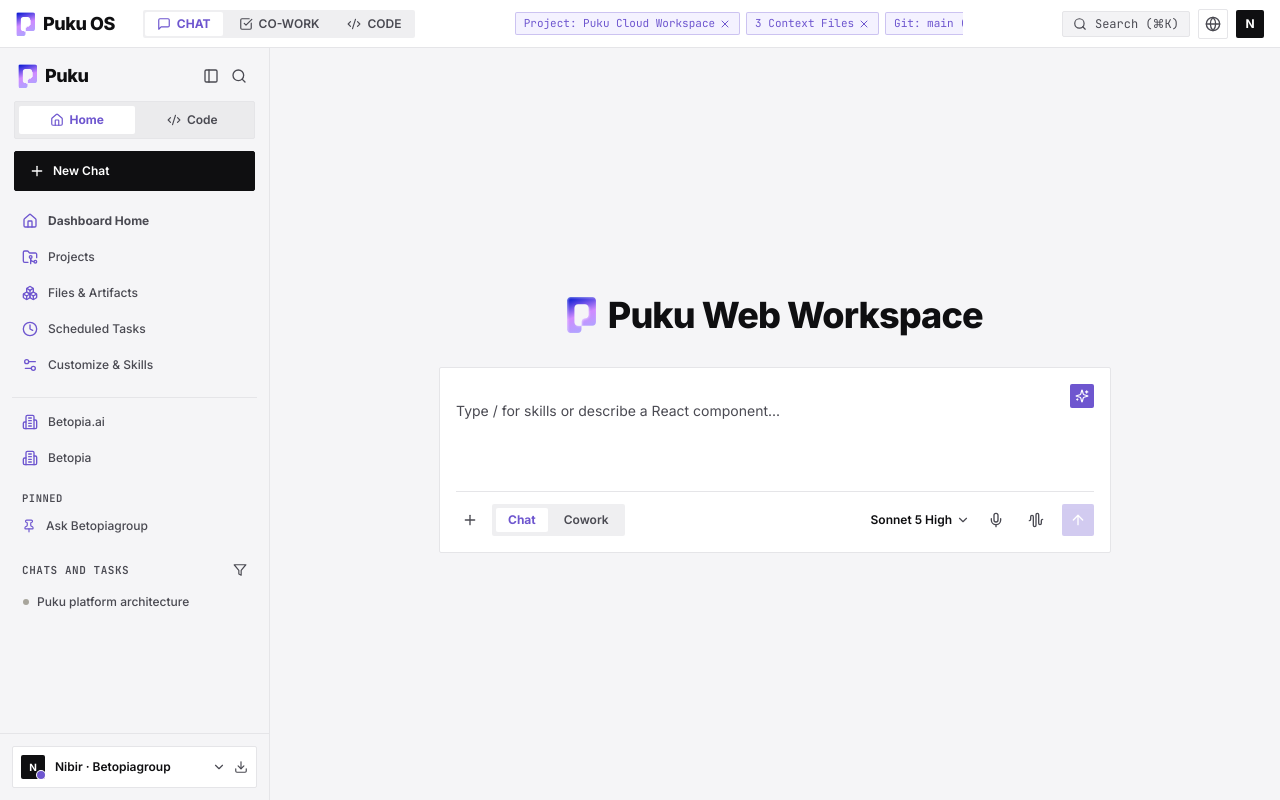
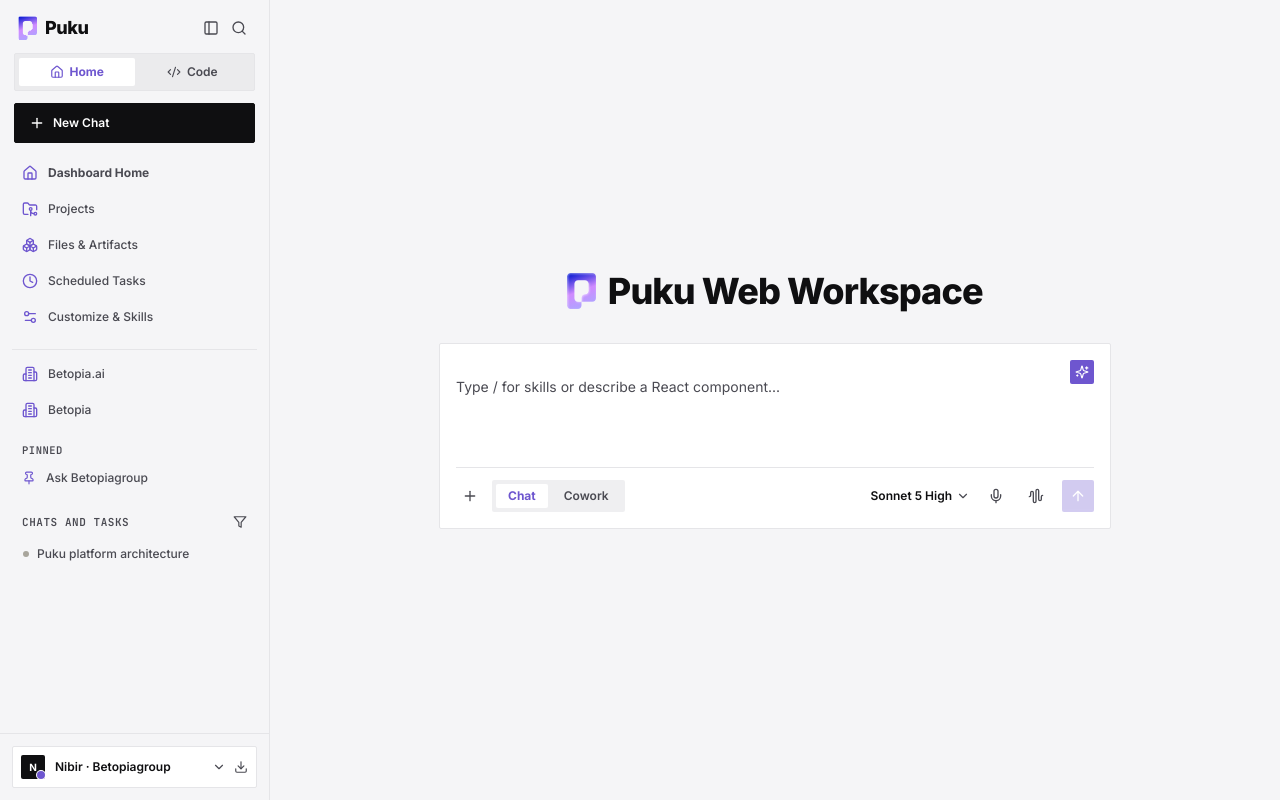
Before and after one commit to nibir404/puku-landing, a React (Vite) app: page /chat in a window 1280 px wide. Built offline with nearby package versions, Linux system fonts and the light colour scheme.

Commit message:
Remove top header bar clutter and restore clean 1:1 Claude light mode Web Chat UI at /chat

```diff
--- a/src/pages/Chat.tsx
+++ b/src/pages/Chat.tsx
@@ -1,99 +1,40 @@
 import { useState, useEffect } from 'react';
-import { useLocation, Link } from 'react-router-dom';
+import { useLocation } from 'react-router-dom';
 import { SEO } from '@/components/layout/SEO';
-import {
-  MessageSquare,
-  CheckSquare,
-  Code2,
-  Home,
-  FolderGit2,
-  FileText,
-  Clock,
-  Settings2,
-  Globe,
-  Search,
-  PanelLeft,
-  Bell,
-  X,
-  ChevronDown,
-  Sparkles,
-  Plus,
-} from 'lucide-react';
-import { cn } from '@/lib/utils';
-import {
-  Thread,
-  CoWorkTask,
-  CodeSession,
-  ProjectItem,
-  ScheduledTask,
-  SharedContextChip,
-  ModelId,
-  WorkspaceMode,
-  WorkspaceModule,
-  INITIAL_CONTEXT_CHIPS,
-  INITIAL_PROJECTS,
-  INITIAL_COWORK_TASKS,
-  INITIAL_CODE_SESSIONS,
-  INITIAL_SCHEDULED,
-  loadStoredThreads,
-  saveStoredThreads,
-  generateAssistantResponse,
-  Artifact,
-} from '@/lib/chatStore';
-
 import { ChatSidebar } from '@/components/chat/ChatSidebar';
 import { ChatWelcome } from '@/components/chat/ChatWelcome';
 import { ChatMessageFeed } from '@/components/chat/ChatMessageFeed';
 import { ArtifactsPanel } from '@/components/chat/ArtifactsPanel';
-
-import { HomeWorkspace } from '@/components/home/HomeWorkspace';
-import { CoWorkWorkspace } from '@/components/cowork/CoWorkWorkspace';
-import { CodeWorkspace } from '@/components/code/CodeWorkspace';
-import { ProjectsWorkspace } from '@/components/projects/ProjectsWorkspace';
-import { FilesWorkspace } from '@/components/files/FilesWorkspace';
-import { ScheduledWorkspace } from '@/components/scheduled/ScheduledWorkspace';
-import { BrowserSidePanel } from '@/components/browser/BrowserSidePanel';
-import { GlobalSearchModal } from '@/components/search/GlobalSearchModal';
+import {
+  Thread,
+  Message,
+  Artifact,
+  ModelId,
+  loadStoredThreads,
+  saveStoredThreads,
+  generateAssistantResponse,
+} from '@/lib/chatStore';
 
 export default function Chat() {
   const location = useLocation();
-
-  // State Management
-  const [activeModule, setActiveModule] = useState<WorkspaceModule>('chat');
-  const [activeMode, setActiveMode] = useState<WorkspaceMode>('chat');
   const [threads, setThreads] = useState<Thread[]>(() => loadStoredThreads());
   const [activeThreadId, setActiveThreadId] = useState<string | null>(null);
   const [activeModelId, setActiveModelId] = useState<ModelId>('sonnet-5-high');
   const [activeArtifact, setActiveArtifact] = useState<Artifact | null>(null);
-
-  const [coworkTasks, setCoworkTasks] = useState<CoWorkTask[]>(INITIAL_COWORK_TASKS);
-  const [activeTaskId, setActiveTaskId] = useState<string | null>('task-1');
-
-  const [codeSessions, setCodeSessions] = useState<CodeSession[]>(INITIAL_CODE_SESSIONS);
-  const [activeCodeSessionId, setActiveCodeSessionId] = useState<string | null>('code-1');
-
-  const [projects] = useState<ProjectItem[]>(INITIAL_PROJECTS);
-  const [scheduledTasks] = useState<ScheduledTask[]>(INITIAL_SCHEDULED);
-  const [contextChips, setContextChips] = useState<SharedContextChip[]>(INITIAL_CONTEXT_CHIPS);
-
   const [isSidebarOpen, setIsSidebarOpen] = useState(false);
   const [isRightDrawerOpen, setIsRightDrawerOpen] = useState(false);
-  const [isBrowserPanelOpen, setIsBrowserPanelOpen] = useState(false);
-  const [isSearchOpen, setIsSearchOpen] = useState(false);
   const [isGenerating, setIsGenerating] = useState(false);
 
-  // Save threads to local storage
+  // Save to local storage whenever threads change
   useEffect(() => {
     saveStoredThreads(threads);
   }, [threads]);
 
-  // Handle location.state initialPrompt from landing page
+  // Check if an initial prompt was passed from landing page
   useEffect(() => {
     const state = location.state as { initialPrompt?: string; modelId?: ModelId } | null;
     if (state?.initialPrompt) {
       if (state.modelId) setActiveModelId(state.modelId);
-      setActiveModule('chat');
-      setActiveMode('chat');
       handleSendMessage(state.initialPrompt, 'Chat');
       window.history.replaceState({}, document.title);
     }
@@ -104,16 +45,31 @@
   const handleNewChat = () => {
     setActiveThreadId(null);
     setActiveArtifact(null);
-    setActiveModule('chat');
-    setActiveMode('chat');
+  };
+
+  const handleSelectThread = (threadId: string) => {
+    setActiveThreadId(threadId);
+    const selected = threads.find((t) => t.id === threadId);
+    if (selected && selected.messages.some((m) => m.artifact)) {
+      const art = selected.messages.find((m) => m.artifact)?.artifact;
+      if (art) setActiveArtifact(art);
+    }
+  };
+
+  const handleDeleteThread = (threadId: string) => {
+    setThreads((prev) => prev.filter((t) => t.id !== threadId));
+    if (activeThreadId === threadId) {
+      setActiveThreadId(null);
+      setActiveArtifact(null);
+    }
   };
 
   const handleSendMessage = (userText: string, mode: 'Chat' | 'Cowork' = 'Chat') => {
     if (!userText.trim()) return;
 
-    const userMessage = {
+    const userMessage: Message = {
       id: `msg-${Date.now()}`,
-      role: 'user' as const,
+      role: 'user',
       content: userText,
       timestamp: new Date().toLocaleTimeString([], { hour: '2-digit', minute: '2-digit' }),
     };
@@ -149,9 +105,9 @@
 
     setTimeout(() => {
       const assistantData = generateAssistantResponse(userText, activeModelId);
-      const assistantMessage = {
+      const assistantMessage: Message = {
         id: `msg-${Date.now() + 1}`,
-        role: 'assistant' as const,
+        role: 'assistant',
         content: assistantData.content,
         timestamp: new Date().toLocaleTimeString([], { hour: '2-digit', minute: '2-digit' }),
         modelUsed: activeModelId,
@@ -176,195 +132,39 @@
     }, 800);
   };
 
-  const removeContextChip = (id: string) => {
-    setContextChips((prev) => prev.filter((c) => c.id !== id));
-  };
-
   return (
     <>
-      <SEO title="Puku Agentic Work OS" description="Unified AI-native browser/desktop workspace combining Chat, Co-work, and Code." />
+      <SEO title="Puku Web Chat Workspace" description="Interactive AI engineering web workspace matching Claude Light Mode UI." />
 
-      {/* Global Search Modal */}
-      <GlobalSearchModal
-        isOpen={isSearchOpen}
-        onClose={() => setIsSearchOpen(false)}
-        threads={threads}
-        tasks={coworkTasks}
-        codeSessions={codeSessions}
-        projects={projects}
-        onSelectThread={(id) => {
-          setActiveThreadId(id);
-          setActiveModule('chat');
-        }}
-        onSelectTask={(id) => {
-          setActiveTaskId(id);
-          setActiveModule('cowork');
-        }}
-        onSelectCodeSession={(id) => {
-          setActiveCodeSessionId(id);
-          setActiveModule('code');
-        }}
-        onSelectProject={() => setActiveModule('projects')}
-      />
-
-      <div className="h-screen w-screen overflow-hidden flex flex-col bg-[#f5f5f7] font-sans text-[#0F0F11] select-none">
-        {/* GLOBAL APPLICATION HEADER BAR */}
-        <header className="h-12 px-4 bg-white border-b border-[#E5E5E8] flex items-center justify-between shrink-0 select-none z-30">
-          {/* Left: Brand Logo & Navigation Toggle */}
-          <div className="flex items-center gap-3">
-            <button
-              onClick={() => setIsSidebarOpen(!isSidebarOpen)}
-              className="lg:hidden p-1.5 text-[#0F0F11] hover:bg-[#F3F3F5] rounded-[2px]"
-            >
-              <PanelLeft className="h-4 w-4" />
-            </button>
-
-            <Link to="/" className="flex items-center gap-2" aria-label="Puku Home">
-              <img src="/puku-mark.svg" alt="Puku Logo" className="h-6 w-auto object-contain" />
-              <span className="text-[18px] font-extrabold tracking-tight text-[#0F0F11] font-puku font-brand">
-                Puku OS
-              </span>
-            </Link>
-
-            {/* Mode Selector Tabs: [ CHAT | CO-WORK | CODE ] */}
-            <div className="hidden sm:flex items-center gap-1 p-0.5 bg-[#E5E5E8]/60 rounded-[2px] ml-4 text-xs font-semibold">
-              <button
-                onClick={() => {
-                  setActiveModule('chat');
-                  setActiveMode('chat');
-                }}
-                className={cn(
-                  'px-3 py-1 rounded-[2px] flex items-center gap-1.5 transition-all',
-                  activeModule === 'chat' ? 'bg-white text-[#6E56CF] font-bold shadow-none' : 'text-[#4A4A52] hover:text-[#0F0F11]'
-                )}
-              >
-                <MessageSquare className="h-3.5 w-3.5" />
-                <span>CHAT</span>
-              </button>
-
-              <button
-                onClick={() => {
-                  setActiveModule('cowork');
-                  setActiveMode('cowork');
-                }}
-                className={cn(
-                  'px-3 py-1 rounded-[2px] flex items-center gap-1.5 transition-all',
-                  activeModule === 'cowork' ? 'bg-white text-[#6E56CF] font-bold shadow-none' : 'text-[#4A4A52] hover:text-[#0F0F11]'
-                )}
-              >
-                <CheckSquare className="h-3.5 w-3.5" />
-                <span>CO-WORK</span>
-              </button>
-
-              <button
-                onClick={() => {
-                  setActiveModule('code');
-                  setActiveMode('code');
-                }}
-                className={cn(
-                  'px-3 py-1 rounded-[2px] flex items-center gap-1.5 transition-all',
-                  activeModule === 'code' ? 'bg-white text-[#6E56CF] font-bold shadow-none' : 'text-[#4A4A52] hover:text-[#0F0F11]'
-                )}
-              >
-                <Code2 className="h-3.5 w-3.5" />
-                <span>CODE</span>
-              </button>
-            </div>
-          </div>
-
-          {/* Center: Shared Context Chips */}
-          <div className="hidden md:flex items-center gap-1.5 overflow-x-auto no-scrollbar max-w-md text-[11px] font-mono">
-            {contextChips.map((chip) => (
-              <div
-                key={chip.id}
-                className="px-2 py-0.5 bg-[#F4F2FF] border border-[#6E56CF]/30 text-[#6E56CF] rounded-[2px] flex items-center gap-1 shrink-0"
-              >
-                <span>{chip.label}</span>
-                <button onClick={() => removeContextChip(chip.id)} className="hover:text-red-600">
-                  <X className="h-3 w-3" />
-                </button>
-              </div>
-            ))}
-          </div>
-
-          {/* Right: Search ⌘K, Browser Side Panel, Notifications, User */}
-          <div className="flex items-center gap-2">
-            <button
-              onClick={() => setIsSearchOpen(true)}
-              className="px-2.5 py-1 bg-[#F3F3F5] hover:bg-[#E5E5E8] text-[#4A4A52] hover:text-[#0F0F11] border border-[#E5E5E8] rounded-[2px] text-xs font-mono flex items-center gap-2"
-            >
-              <Search className="h-3.5 w-3.5" />
-              <span className="hidden sm:inline">Search (⌘K)</span>
-            </button>
-
-            <button
-              onClick={() => setIsBrowserPanelOpen(!isBrowserPanelOpen)}
-              title="Toggle Browser Agent Panel"
-              className={cn(
-                'p-1.5 rounded-[2px] border transition-colors',
-                isBrowserPanelOpen
-                  ? 'bg-[#F4F2FF] border-[#6E56CF]/40 text-[#6E56CF]'
-                  : 'bg-white border-[#E5E5E8] text-[#4A4A52] hover:text-[#0F0F11]'
-              )}
-            >
-              <Globe className="h-4 w-4" />
-            </button>
-
-            <div className="h-7 w-7 rounded-[2px] bg-[#0F0F11] text-white font-bold text-xs flex items-center justify-center">
-              N
-            </div>
-          </div>
-        </header>
-
-        {/* MAIN BODY AREA WITH PERSISTENT SIDEBAR */}
-        <div className="flex-1 flex min-h-0 overflow-hidden relative">
-          {/* PERSISTENT SIDEBAR MODULE NAVIGATION */}
+      <div className="h-screen w-screen overflow-hidden flex bg-[#f5f5f7] font-sans text-[#0F0F11] select-none">
+        {/* Left Navigation Drawer */}
         <ChatSidebar
           threads={threads}
           activeThreadId={activeThreadId}
           activeModelId={activeModelId}
-            onSelectThread={(id) => {
-              setActiveThreadId(id);
-              setActiveModule('chat');
-            }}
+          onSelectThread={handleSelectThread}
           onNewChat={handleNewChat}
-            onDeleteThread={(id) => setThreads((prev) => prev.filter((t) => t.id !== id))}
+          onDeleteThread={handleDeleteThread}
           isOpen={isSidebarOpen}
           onCloseMobile={() => setIsSidebarOpen(false)}
         />
 
-          {/* DYNAMIC MODULE CONTAINER VIEW */}
-          <div className="flex-1 flex flex-col min-w-0 h-full relative overflow-hidden bg-[#f5f5f7]">
-            {/* Module Switcher Routing */}
-            {activeModule === 'home' && (
-              <HomeWorkspace
-                threads={threads}
-                tasks={coworkTasks}
-                codeSessions={codeSessions}
-                projects={projects}
-                onNavigateModule={(mod) => {
-                  setActiveModule(mod as WorkspaceModule);
-                  if (mod === 'chat' || mod === 'cowork' || mod === 'code') {
-                    setActiveMode(mod as WorkspaceMode);
-                  }
-                }}
-                onSelectThread={(id) => {
-                  setActiveThreadId(id);
-                  setActiveModule('chat');
-                }}
-                onSelectTask={(id) => {
-                  setActiveTaskId(id);
-                  setActiveModule('cowork');
-                }}
-                onSelectCodeSession={(id) => {
-                  setActiveCodeSessionId(id);
-                  setActiveModule('code');
-                }}
-              />
-            )}
+        {/* Main Workspace Area */}
+        <div className="flex-1 flex flex-col min-w-0 h-full relative bg-[#f5f5f7]">
+          {/* Top Mobile Bar */}
+          <div className="lg:hidden h-12 px-4 border-b border-[#E5E5E8] flex items-center justify-between bg-[#FAFAFC] shrink-0">
+            <button
+              onClick={() => setIsSidebarOpen(true)}
+              className="p-1.5 text-[#0F0F11] hover:bg-[#F3F3F5] rounded-[2px] border border-[#E5E5E8] bg-white flex items-center gap-1.5 text-xs font-semibold"
+            >
+              <span>Menu</span>
+            </button>
 
-            {activeModule === 'chat' && (
-              !activeThread || activeThread.messages.length === 0 ? (
+            <span className="font-puku font-brand text-sm font-bold">Puku</span>
+          </div>
+
+          {/* Main Content Area */}
+          {!activeThread || activeThread.messages.length === 0 ? (
             <ChatWelcome
               activeModelId={activeModelId}
               onSelectModel={setActiveModelId}
@@ -382,70 +182,16 @@
               onToggleRightDrawer={() => setIsRightDrawerOpen(!isRightDrawerOpen)}
               onToggleSidebar={() => setIsSidebarOpen(!isSidebarOpen)}
             />
-              )
-            )}
-
-            {activeModule === 'cowork' && (
-              <CoWorkWorkspace
-                tasks={coworkTasks}
-                activeTaskId={activeTaskId}
-                onSelectTask={setActiveTaskId}
-                onNewTask={() => setActiveTaskId(null)}
-                onOpenCode={() => {
-                  setActiveModule('code');
-                  setActiveMode('code');
-                }}
-              />
-            )}
-
-            {activeModule === 'code' && (
-              <CodeWorkspace
-                sessions={codeSessions}
-                activeSessionId={activeCodeSessionId}
-                onSelectSession={setActiveCodeSessionId}
-                onNewSession={() => setActiveCodeSessionId(null)}
-              />
-            )}
-
-            {activeModule === 'projects' && (
-              <ProjectsWorkspace
-                projects={projects}
-                onNavigateModule={(mod) => {
-                  setActiveModule(mod as WorkspaceModule);
-                  if (mod === 'chat' || mod === 'cowork' || mod === 'code') {
-                    setActiveMode(mod as WorkspaceMode);
-                  }
-                }}
-              />
-            )}
-
-            {activeModule === 'files' && <FilesWorkspace />}
-
-            {activeModule === 'scheduled' && (
-              <ScheduledWorkspace scheduledTasks={scheduledTasks} />
           )}
         </div>
 
-          {/* RIGHT DRAWERS */}
+        {/* Right Task Drawer matching Screenshot 2 */}
         {isRightDrawerOpen && (
           <ArtifactsPanel
             artifact={activeArtifact}
             onClose={() => setIsRightDrawerOpen(false)}
           />
         )}
-
-          {/* BROWSER AI SIDE PANEL */}
-          <BrowserSidePanel
-            isOpen={isBrowserPanelOpen}
-            onClose={() => setIsBrowserPanelOpen(false)}
-            onNavigateModule={(mod) => {
-              setActiveModule(mod as WorkspaceModule);
-              if (mod === 'chat' || mod === 'cowork' || mod === 'code') {
-                setActiveMode(mod as WorkspaceMode);
-              }
-            }}
-          />
-        </div>
       </div>
     </>
   );
```
Lines whose indentation alone changed are shown as unchanged.
